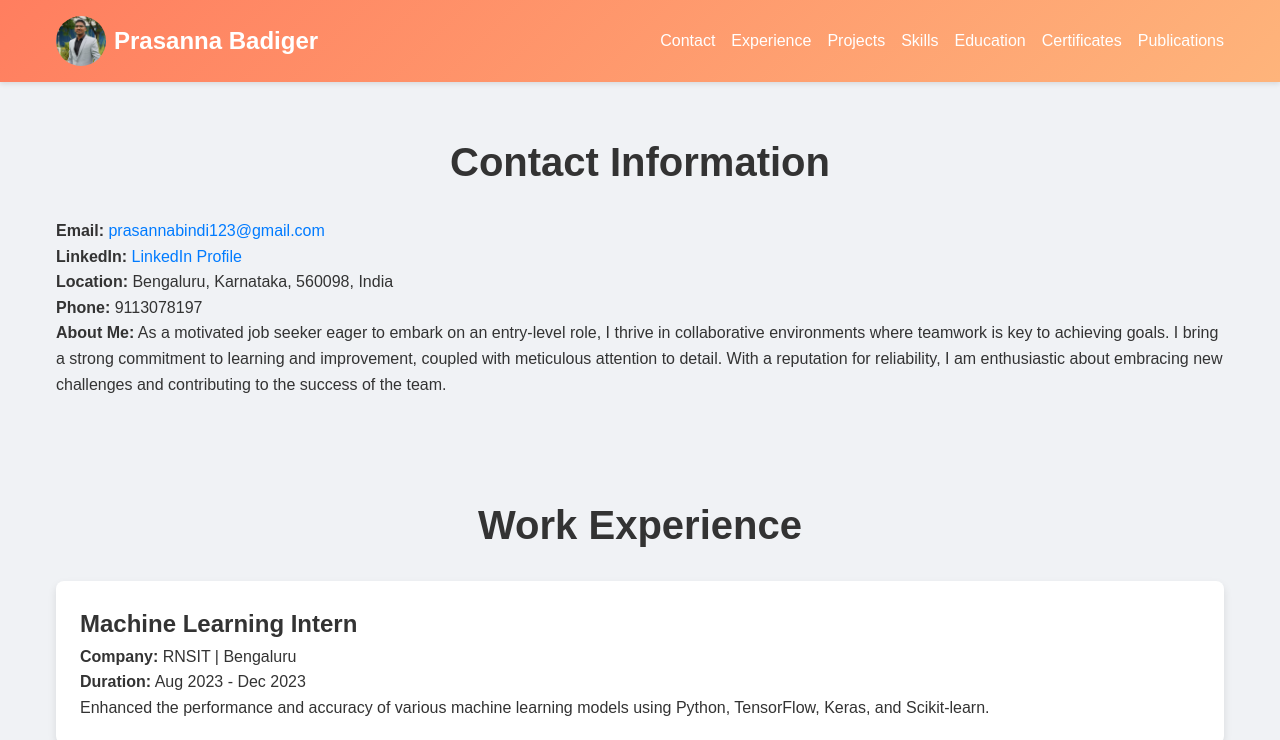
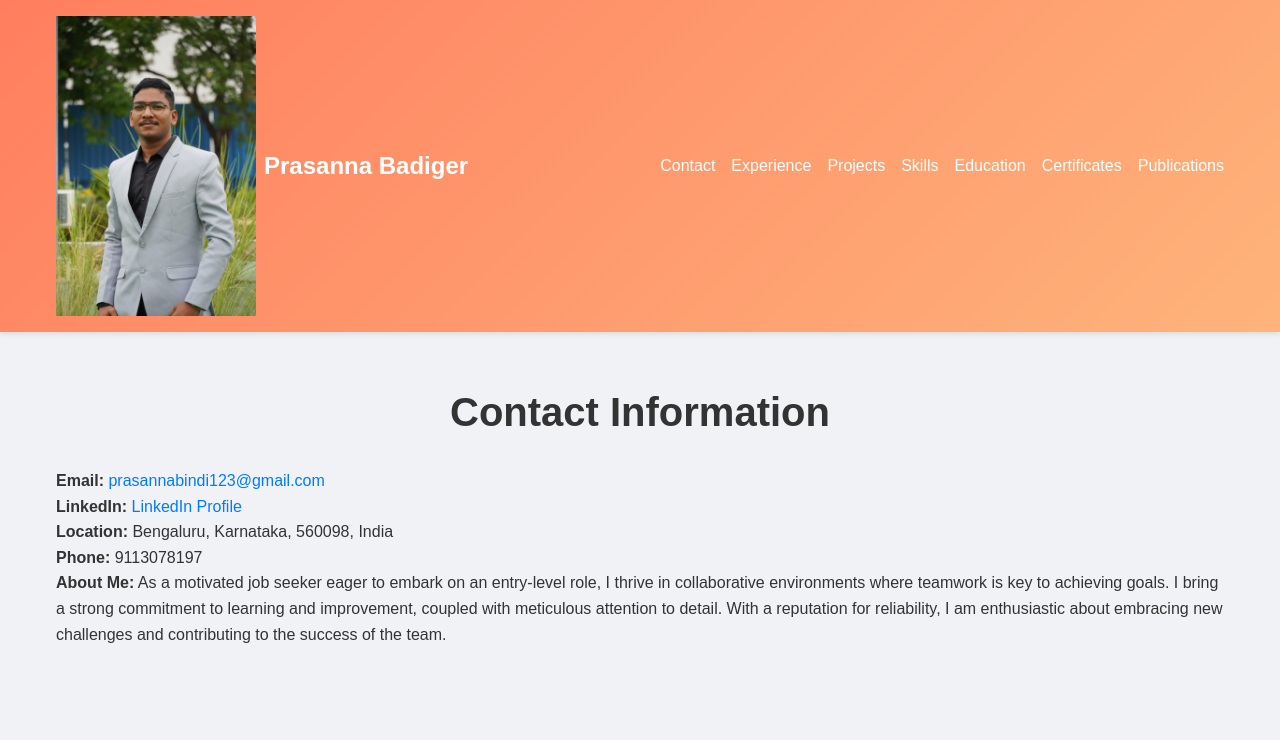
Before and after one commit to Prasanna-Badiger/prasanna-portfolio, a plain HTML site: page index.html in a window 1280 px wide. Shown: the top 740 px of the page. Drawn offline with Linux system fonts and the light colour scheme; files whose address does not match are found by name.

Commit message:
Update index.html

```diff
--- a/index.html
+++ b/index.html
@@ -157,7 +157,8 @@
     <header>
         <div class="header__content">
             <div class="header__logo-container">
-                <img src="E:\fare\grds\8de0e266c296417ba9b9df2aa37adcfb.jpg" alt="Prasanna Badiger Logo Image" class="header__logo-img">
+                <img src="8de0e266c296417ba9b9df2aa37adcfb.jpg" alt="Prasanna Badiger" width="200" />
+
                 <span class="header__logo-sub">Prasanna Badiger</span>
             </div>
             <nav>
```
